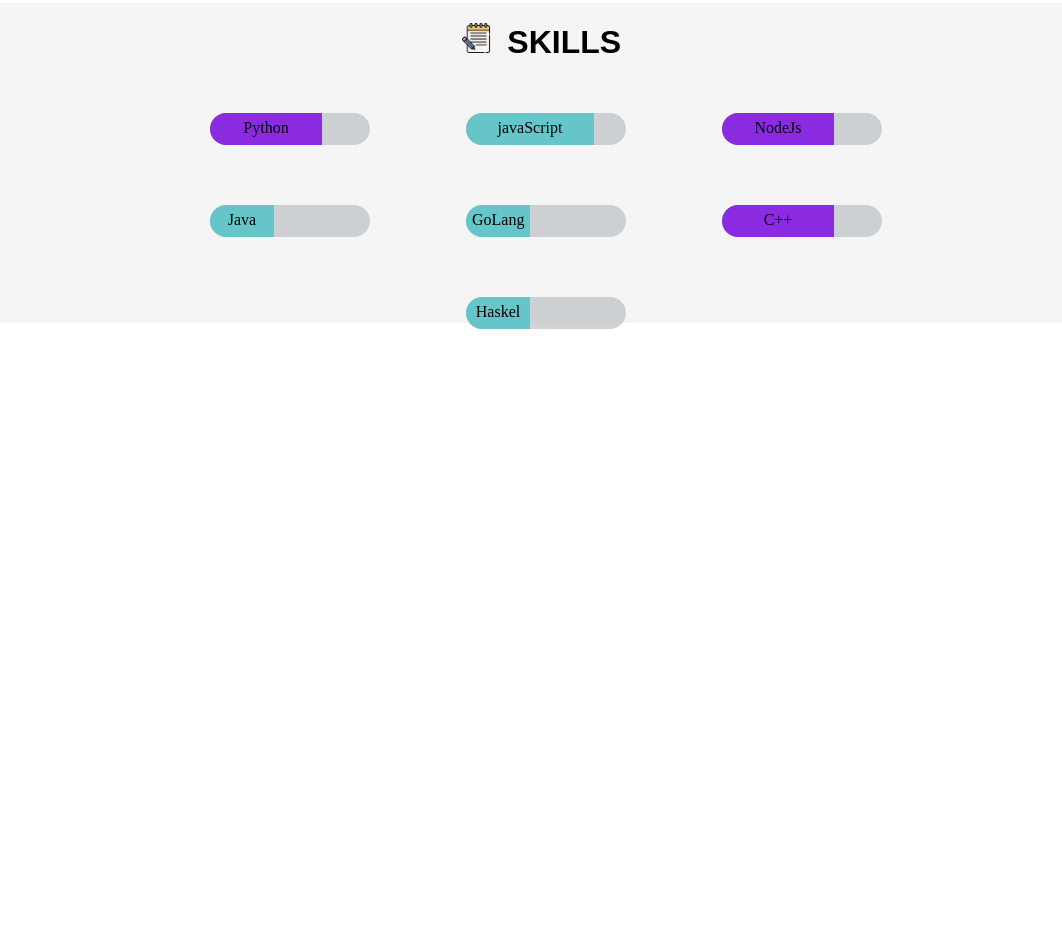
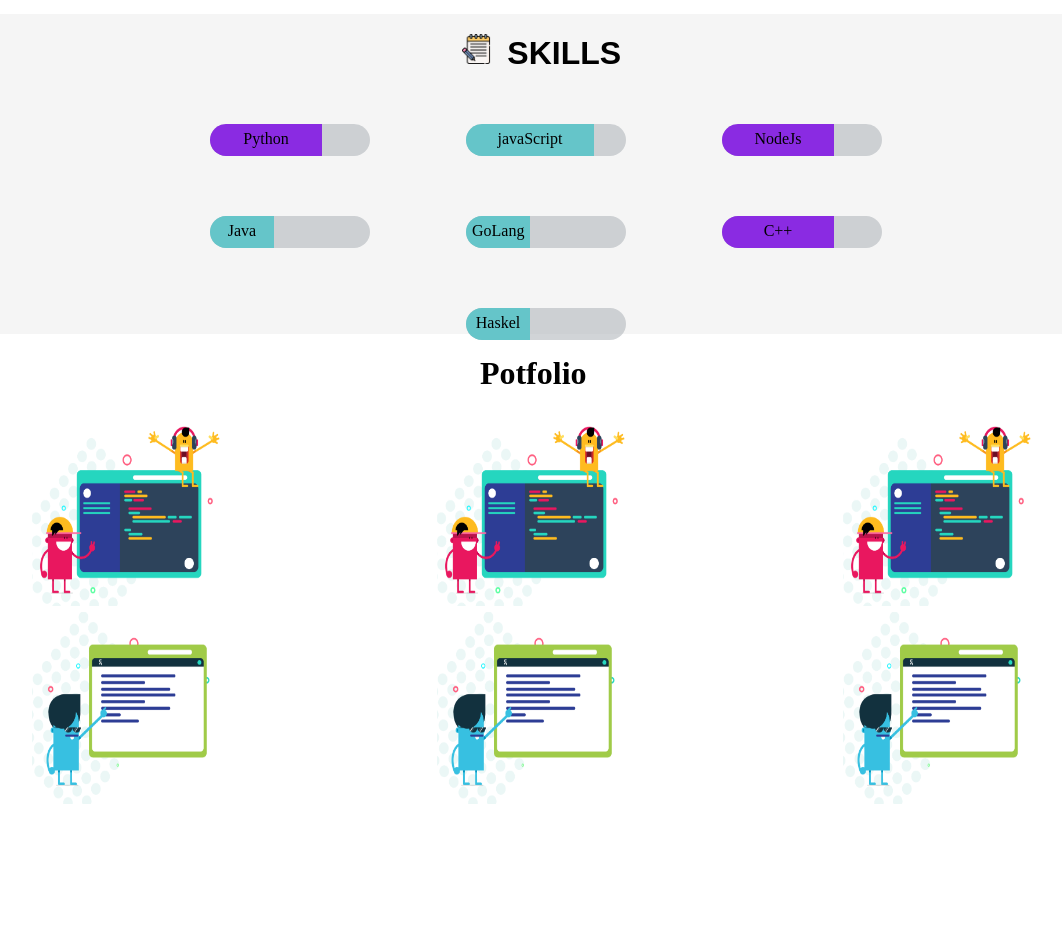
Before and after one commit to Nishant-l/Resume, a plain HTML site: page index.html in a window 1280 px wide. Shown: the part 1145-2071 px from the top of the page, without its empty margins (94-1156 px from the left). Before the commit the page ends 1474 px from the top, so only its background shows below. Drawn offline with Linux system fonts and the light colour scheme.

Commit message:
potfolio section clompleted

```diff
--- a/css/indexx.css
+++ b/css/indexx.css
@@ -70,10 +70,11 @@ nav ul li a:hover{
     width: 17rem;
 }
 #para_text{
-    margin: 10rem;
-    margin-top: 5rem;
+    margin: 15rem;
+    margin-top: 3rem;
     font-size: 20px;
-    margin-bottom: unset;
+    margin-bottom: 40px;
+    color: gray;
 }
 #skills{
     display: flex;
@@ -139,3 +140,47 @@ nav ul li a:hover{
     display: inline-block;
     margin-right: 10px;
 }
+#outer{
+    display: flex;
+    flex-direction: column;
+    align-items: center;
+    /* border: 2px black solid; */
+    height: 74vh;
+    width: 98vw;
+}
+#icons{
+    display: flex;
+    /* flex-wrap: wrap; */
+    flex-direction: column;
+    height: 60vh;
+    width: 95vw;
+    /* border: 2px black solid; */
+}
+
+#icons img{
+    display: inline-block;
+    height: 12rem;
+    width: 12rem;
+    transition:background-color 0.11s, box-shadow 0.11s;
+    position: absolute;
+}
+#icons div{
+    display: flex;
+    justify-content: space-around;
+    margin-bottom: 90px;
+
+}
+.hide{
+    visibility: hidden;
+    position: relative;
+    margin: 0%;
+}
+#icons img:hover {
+    background-color: rgba(158, 158, 158, 0.301);
+    box-shadow: 0px 0px 6px 4px gray;
+
+}
+img:hover +.hide{
+    visibility: visible;
+    color: black;
+}
--- a/index.html
+++ b/index.html
@@ -95,7 +95,41 @@
 
         </div>
         <div id="potfolio">
-
+            <div id="outer">
+                <div id="heading">
+                    <span><h1>Potfolio</h1></span>
+                </div>
+                <div id="icons">
+                    <div>
+                        <div>
+                            <img src="./img/asset_0000000000000024_1550237299_codezen.png" alt="">
+                            <p class='hide'>i am nobody</p>
+                        </div>
+                        <div>
+                            <img src="./img/asset_0000000000000024_1550237299_codezen.png" alt="">
+                            <p class='hide'>i am nobody</p>
+                        </div>
+                        <div>
+                            <img src="./img/asset_0000000000000024_1550237299_codezen.png" alt="">
+                            <p class='hide'>i am nobody</p>
+                        </div>
+                    </div>
+                    <div>
+                        <div>
+                            <img src="./img/asset_0000000000000025_1550237330_codezen_2.png" alt="">
+                            <p class='hide'>i am nobody</p>
+                        </div>
+                        <div>
+                            <img src="./img/asset_0000000000000025_1550237330_codezen_2.png" alt="">
+                            <p class='hide'>i am nobody</p>
+                        </div>
+                        <div>
+                            <img src="./img/asset_0000000000000025_1550237330_codezen_2.png" alt="">
+                            <p class='hide'>i am nobody</p>
+                        </div>
+                    </div>
+                </div>
+            </div>
         </div>
         <div id="contact">
 
```
Also changed, not shown: img/asset_0000000000000024_1550237299_codezen.png (added), img/asset_0000000000000025_1550237330_codezen_2.png (added), 1 other file.
